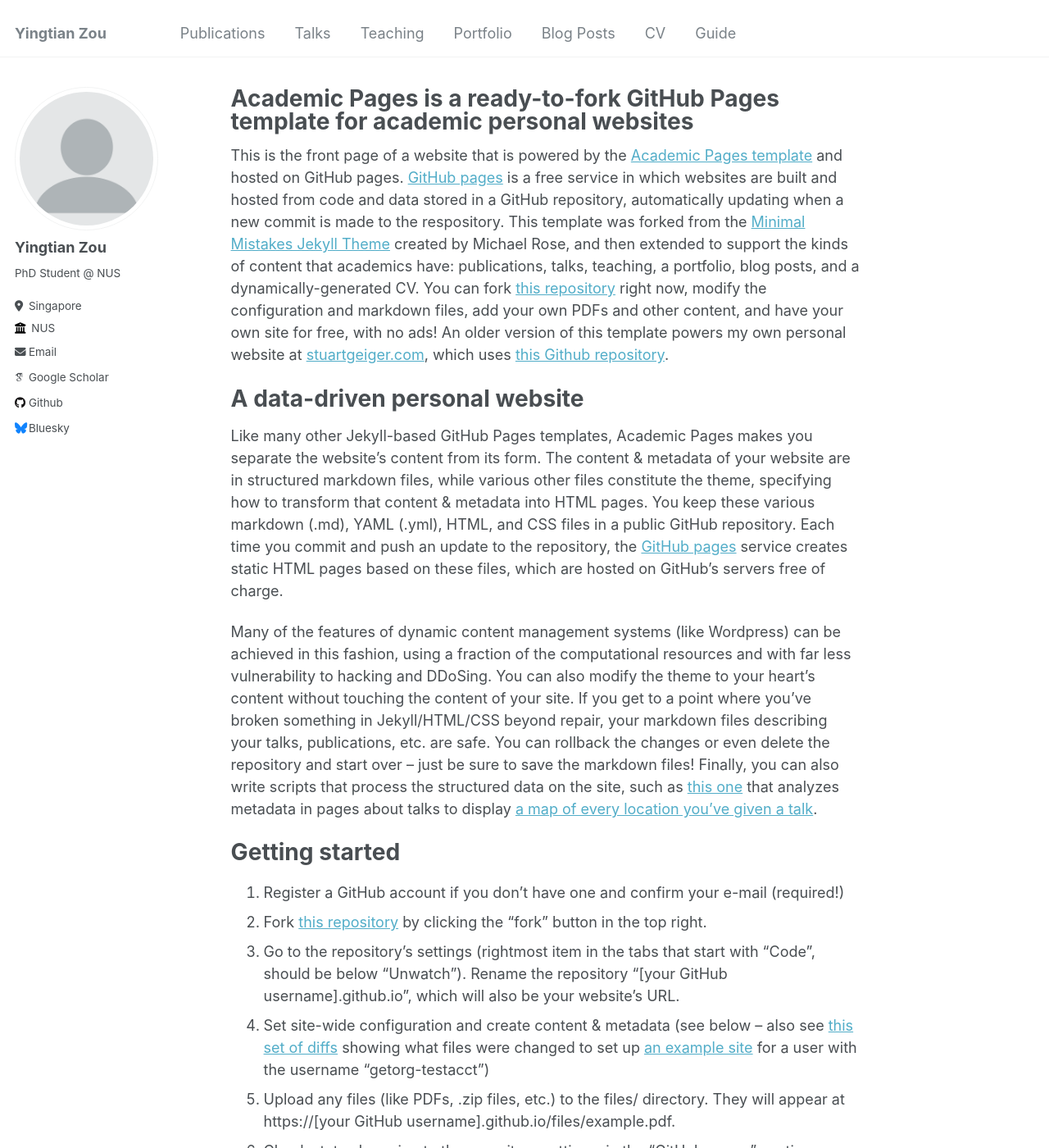
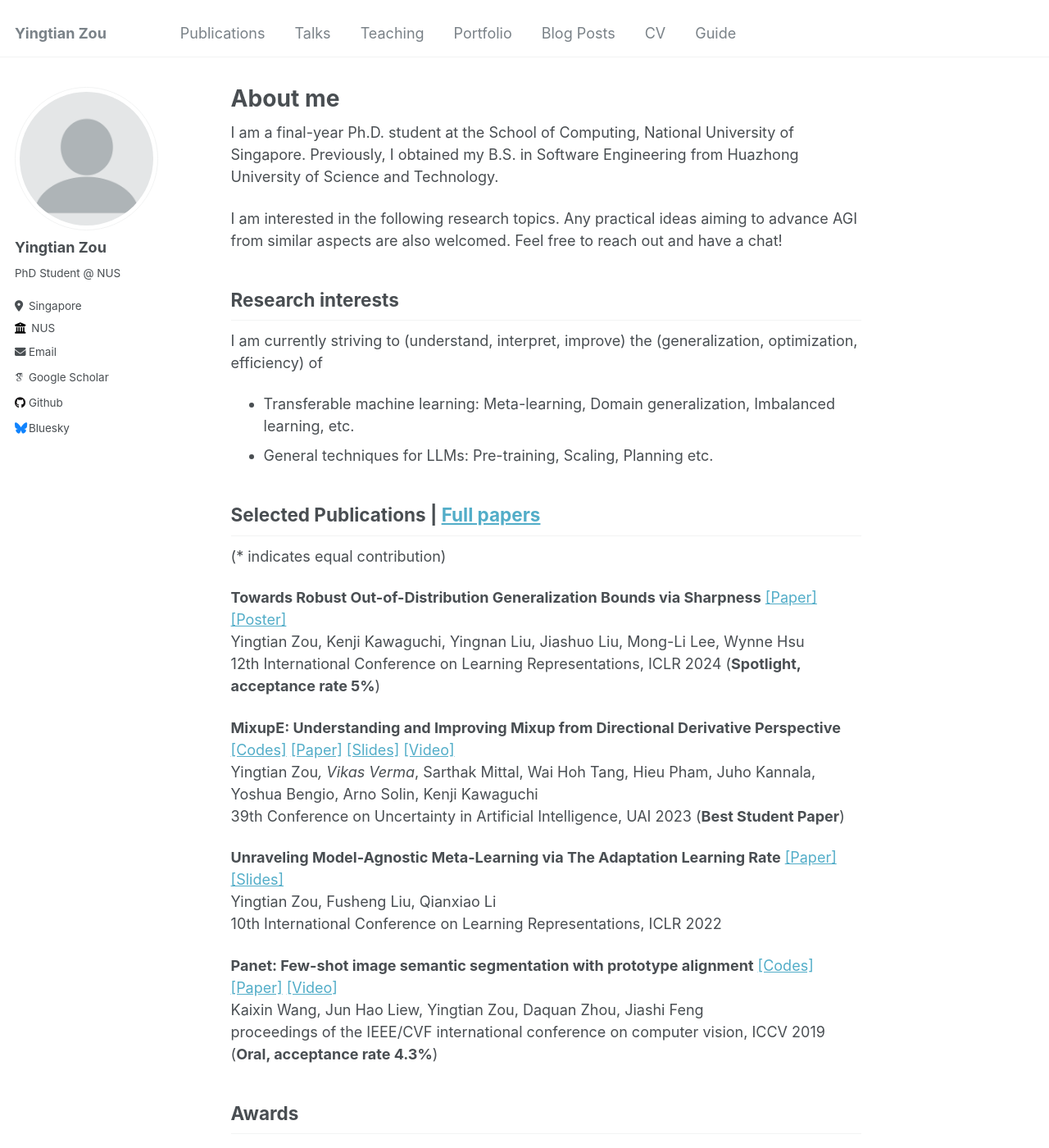
Before and after one commit to oneHuster/zyt.github.io, a Jekyll site: the page built from _pages/about.md, in a window 1280 px wide and 1400 px high. Shown: the whole window at 82% size. Built offline with Jekyll 4.4.1, drawn with Linux system fonts in a browser that asks for light colours; some web fonts are replaced; some of the changed text lies outside the part shown.

Commit message:
Update about.md

```diff
--- a/_pages/about.md
+++ b/_pages/about.md
@@ -1,49 +1,57 @@
 ---
 permalink: /
-title: "Academic Pages is a ready-to-fork GitHub Pages template for academic personal websites"
+title: "About me"
 author_profile: true
 redirect_from:
   - /about/
   - /about.html
 ---
 
-This is the front page of a website that is powered by the [Academic Pages template](https://github.com/academicpages/academicpages.github.io) and hosted on GitHub pages. [GitHub pages](https://pages.github.com) is a free service in which websites are built and hosted from code and data stored in a GitHub repository, automatically updating when a new commit is made to the respository. This template was forked from the [Minimal Mistakes Jekyll Theme](https://mmistakes.github.io/minimal-mistakes/) created by Michael Rose, and then extended to support the kinds of content that academics have: publications, talks, teaching, a portfolio, blog posts, and a dynamically-generated CV. You can fork [this repository](https://github.com/academicpages/academicpages.github.io) right now, modify the configuration and markdown files, add your own PDFs and other content, and have your own site for free, with no ads! An older version of this template powers my own personal website at [stuartgeiger.com](http://stuartgeiger.com), which uses [this Github repository](https://github.com/staeiou/staeiou.github.io).
+I am a final-year Ph.D. student at the School of Computing, National University of Singapore. Previously, I obtained my B.S. in Software Engineering from Huazhong University of Science and Technology.
 
-A data-driven personal website
-======
-Like many other Jekyll-based GitHub Pages templates, Academic Pages makes you separate the website's content from its form. The content & metadata of your website are in structured markdown files, while various other files constitute the theme, specifying how to transform that content & metadata into HTML pages. You keep these various markdown (.md), YAML (.yml), HTML, and CSS files in a public GitHub repository. Each time you commit and push an update to the repository, the [GitHub pages](https://pages.github.com/) service creates static HTML pages based on these files, which are hosted on GitHub's servers free of charge.
+I am interested in the following research topics. Any practical ideas aiming to advance AGI from similar aspects are also welcomed. Feel free to reach out and have a chat!
 
-Many of the features of dynamic content management systems (like Wordpress) can be achieved in this fashion, using a fraction of the computational resources and with far less vulnerability to hacking and DDoSing. You can also modify the theme to your heart's content without touching the content of your site. If you get to a point where you've broken something in Jekyll/HTML/CSS beyond repair, your markdown files describing your talks, publications, etc. are safe. You can rollback the changes or even delete the repository and start over -- just be sure to save the markdown files! Finally, you can also write scripts that process the structured data on the site, such as [this one](https://github.com/academicpages/academicpages.github.io/blob/master/talkmap.ipynb) that analyzes metadata in pages about talks to display [a map of every location you've given a talk](https://academicpages.github.io/talkmap.html).
+Research interests
+------
+I am currently striving to (understand, interpret, improve) the (generalization, optimization, efficiency) of
+- Transferable machine learning: Meta-learning, Domain generalization, Imbalanced learning, etc.
+- General techniques for LLMs: Pre-training, Scaling, Planning etc.
 
-Getting started
-======
-1. Register a GitHub account if you don't have one and confirm your e-mail (required!)
-1. Fork [this repository](https://github.com/academicpages/academicpages.github.io) by clicking the "fork" button in the top right.
-1. Go to the repository's settings (rightmost item in the tabs that start with "Code", should be below "Unwatch"). Rename the repository "[your GitHub username].github.io", which will also be your website's URL.
-1. Set site-wide configuration and create content & metadata (see below -- also see [this set of diffs](http://archive.is/3TPas) showing what files were changed to set up [an example site](https://getorg-testacct.github.io) for a user with the username "getorg-testacct")
-1. Upload any files (like PDFs, .zip files, etc.) to the files/ directory. They will appear at https://[your GitHub username].github.io/files/example.pdf.
-1. Check status by going to the repository settings, in the "GitHub pages" section
 
-Site-wide configuration
+
+Selected Publications | [Full papers](https://scholar.google.com/citations?user=APA-glsAAAAJ&hl=en)
 ------
-The main configuration file for the site is in the base directory in [_config.yml](https://github.com/academicpages/academicpages.github.io/blob/master/_config.yml), which defines the content in the sidebars and other site-wide features. You will need to replace the default variables with ones about yourself and your site's github repository. The configuration file for the top menu is in [_data/navigation.yml](https://github.com/academicpages/academicpages.github.io/blob/master/_data/navigation.yml). For example, if you don't have a portfolio or blog posts, you can remove those items from that navigation.yml file to remove them from the header.
+(* indicates equal contribution)
 
-Create content & metadata
+**Towards Robust Out-of-Distribution Generalization Bounds via Sharpness**  [[Paper]](https://arxiv.org/abs/2403.06392) [[Poster]](https://iclr.cc/media/PosterPDFs/ICLR%202024/17617.png?t=1715675468.6652286) \
+Yingtian Zou, Kenji Kawaguchi, Yingnan Liu, Jiashuo Liu, Mong-Li Lee, Wynne Hsu \
+12th International Conference on Learning Representations, ICLR 2024 (**Spotlight, acceptance rate 5%**)
+
+
+**MixupE: Understanding and Improving Mixup from Directional Derivative Perspective** [[Codes]](https://github.com/oneHuster/MixupE) [[Paper]](https://arxiv.org/abs/2212.13381) [[Slides]](https://www.auai.org/uai2023/oral_slides/129-oral-slides.pdf) [[Video]](https://www.youtube.com/watch?v=Fnwi35bNZbo) \
+Yingtian Zou*, Vikas Verma*, Sarthak Mittal, Wai Hoh Tang, Hieu Pham, Juho Kannala, Yoshua Bengio, Arno Solin, Kenji Kawaguchi \
+39th Conference on Uncertainty in Artificial Intelligence, UAI 2023 (**Best Student Paper**)
+
+**Unraveling Model-Agnostic Meta-Learning via The Adaptation Learning Rate**  [[Paper]](https://openreview.net/forum?id=3rULBvOJ8D2) [[Slides]](https://iclr.cc/media/iclr-2022/Slides/6474_9IX5Ooq.pdf) \
+Yingtian Zou, Fusheng Liu, Qianxiao Li \
+10th International Conference on Learning Representations, ICLR 2022
+
+
+**Panet: Few-shot image semantic segmentation with prototype alignment** [[Codes]](https://github.com/kaixin96/PANet) [[Paper]](https://arxiv.org/abs/1908.06391) [[Video]](https://www.youtube.com/watch?v=2ntDYowHbZs) \
+Kaixin Wang, Jun Hao Liew, Yingtian Zou, Daquan Zhou, Jiashi Feng \
+proceedings of the IEEE/CVF international conference on computer vision, ICCV 2019 (**Oral, acceptance rate 4.3%**)
+
+
+Awards
 ------
-For site content, there is one markdown file for each type of content, which are stored in directories like _publications, _talks, _posts, _teaching, or _pages. For example, each talk is a markdown file in the [_talks directory](https://github.com/academicpages/academicpages.github.io/tree/master/_talks). At the top of each markdown file is structured data in YAML about the talk, which the theme will parse to do lots of cool stuff. The same structured data about a talk is used to generate the list of talks on the [Talks page](https://academicpages.github.io/talks), each [individual page](https://academicpages.github.io/talks/2012-03-01-talk-1) for specific talks, the talks section for the [CV page](https://academicpages.github.io/cv), and the [map of places you've given a talk](https://academicpages.github.io/talkmap.html) (if you run this [python file](https://github.com/academicpages/academicpages.github.io/blob/master/talkmap.py) or [Jupyter notebook](https://github.com/academicpages/academicpages.github.io/blob/master/talkmap.ipynb), which creates the HTML for the map based on the contents of the _talks directory).
 
-**Markdown generator**
+UAI Best Student Paper Award, 2023
 
-I have also created [a set of Jupyter notebooks](https://github.com/academicpages/academicpages.github.io/tree/master/markdown_generator
-) that converts a CSV containing structured data about talks or presentations into individual markdown files that will be properly formatted for the Academic Pages template. The sample CSVs in that directory are the ones I used to create my own personal website at stuartgeiger.com. My usual workflow is that I keep a spreadsheet of my publications and talks, then run the code in these notebooks to generate the markdown files, then commit and push them to the GitHub repository.
+Google Travel Grant, ICLR 2024
 
-How to edit your site's GitHub repository
+Academic Services
 ------
-Many people use a git client to create files on their local computer and then push them to GitHub's servers. If you are not familiar with git, you can directly edit these configuration and markdown files directly in the github.com interface. Navigate to a file (like [this one](https://github.com/academicpages/academicpages.github.io/blob/master/_talks/2012-03-01-talk-1.md) and click the pencil icon in the top right of the content preview (to the right of the "Raw | Blame | History" buttons). You can delete a file by clicking the trashcan icon to the right of the pencil icon. You can also create new files or upload files by navigating to a directory and clicking the "Create new file" or "Upload files" buttons.
 
-Example: editing a markdown file for a talk
-![Editing a markdown file for a talk](/images/editing-talk.png)
+Conference Reviewers: IJCAI 2024, AAAI 2020/2021/2023, NeurIPS 2023, ICML 2023/2024, ICLR 2022/2024
 
-For more info
-------
-More info about configuring Academic Pages can be found in [the guide](https://academicpages.github.io/markdown/). The [guides for the Minimal Mistakes theme](https://mmistakes.github.io/minimal-mistakes/docs/configuration/) (which this theme was forked from) might also be helpful.
+Journal Reviewers: TPAMI, Pattern Recognition, IEEE access
```
